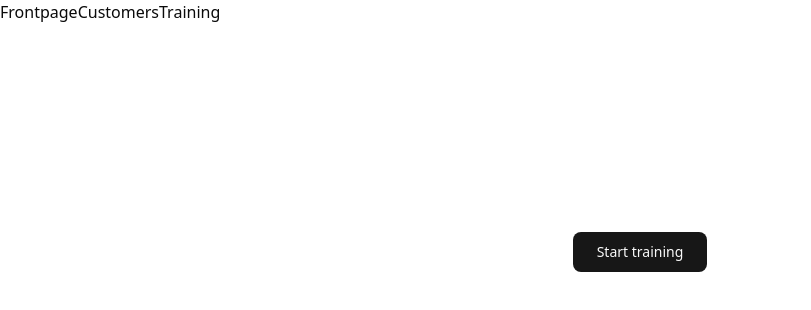
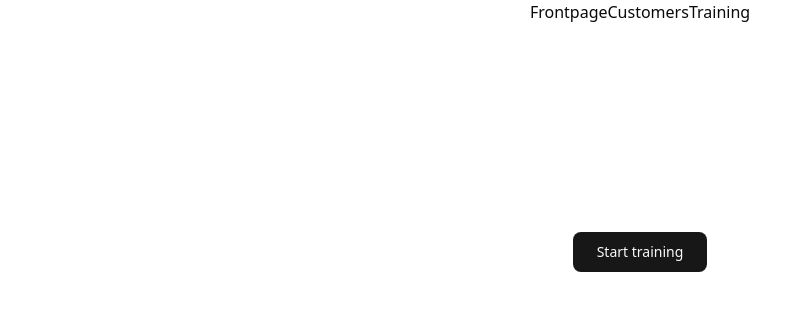
Before and after one commit to JonipHarju/personal-trainer-app-haaga-helia-front-end-course, a React (Vite) app: page / in a window 1280 px wide. Shown: the top 310 px of the page, without its empty margins (0-811 px from the left). Built offline with nearby package versions, Linux system fonts and the light colour scheme; no server answers.

Commit message:
fix: andd items-center to the pageWrapper to center all the contents inside

```diff
--- a/src/components/PageWrapper.tsx
+++ b/src/components/PageWrapper.tsx
@@ -4,7 +4,7 @@ export default function PageWrapper({
   children: React.ReactNode;
 }) {
   return (
-    <div className="min-h-screen w-full bg-background flex flex-col">
+    <div className="min-h-screen w-full bg-background flex flex-col items-center">
       {children}
     </div>
   );
```
